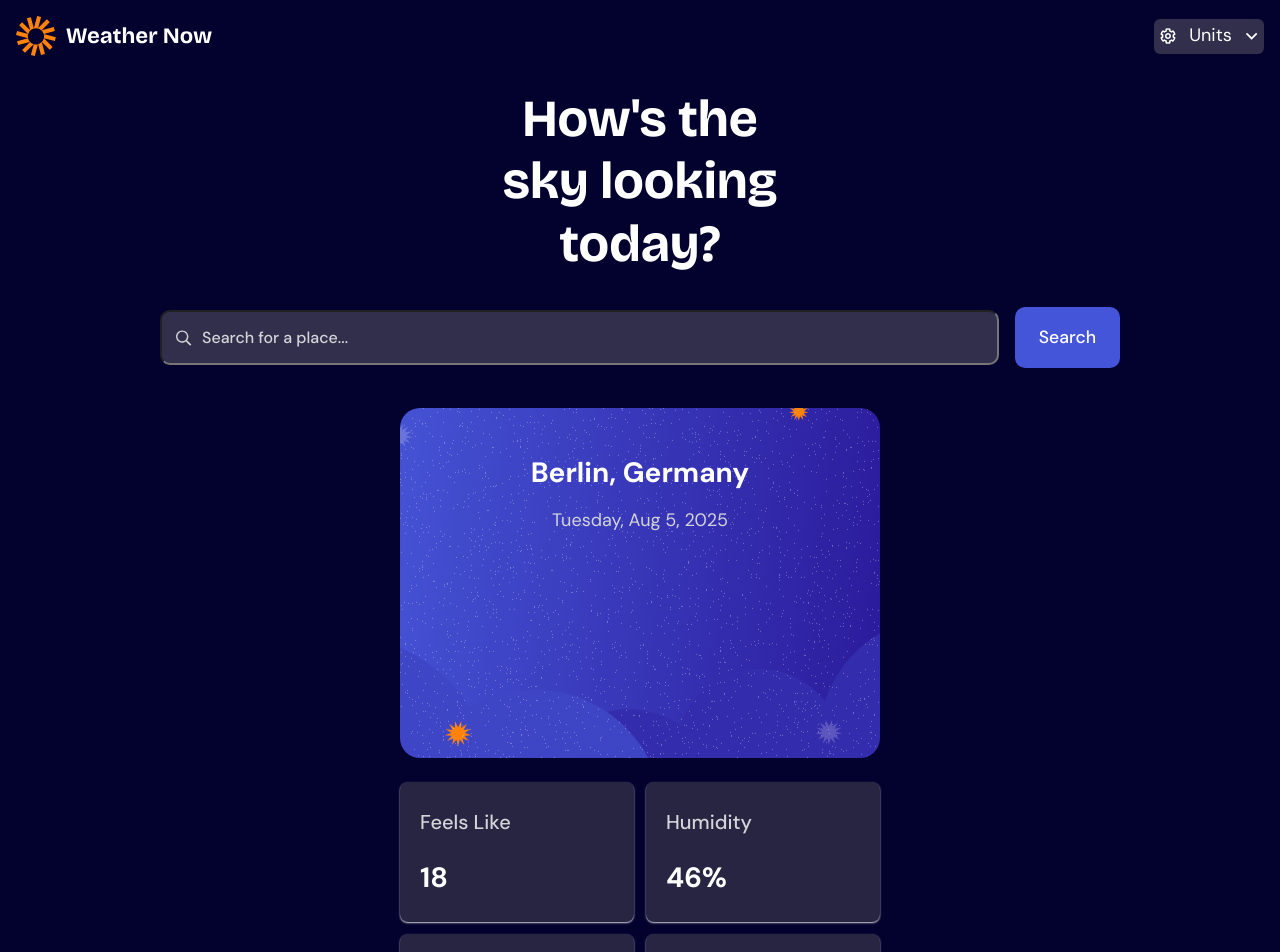
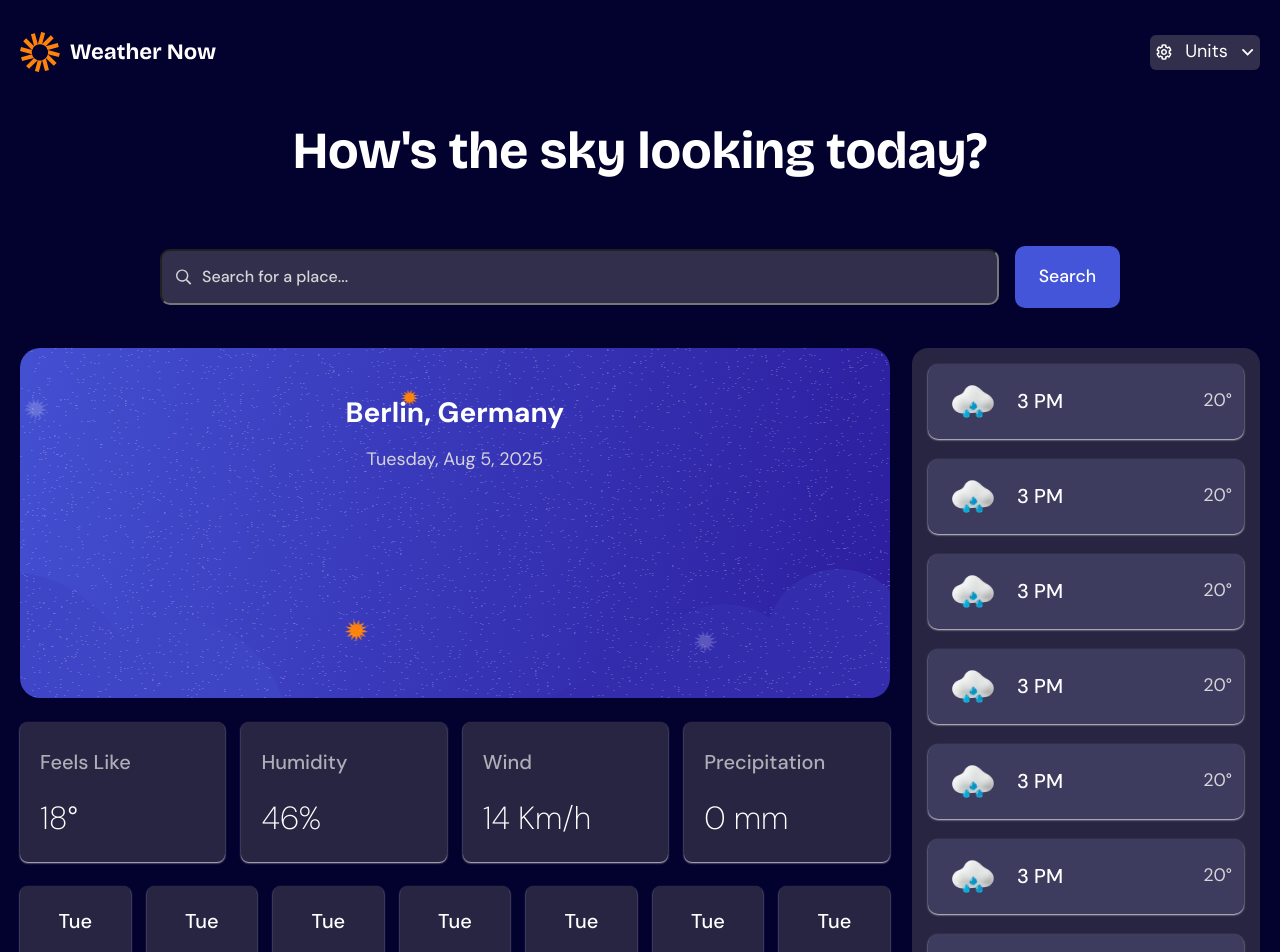
Before and after one commit to sean365-bit/Weather-App, a React (Vite) app: page / in a window 1280 px wide. Shown: the top 952 px of the page. Built offline with nearby package versions, Linux system fonts and the light colour scheme.

Commit message:
make it responsive

```diff
--- a/src/components/Header.tsx
+++ b/src/components/Header.tsx
@@ -17,7 +17,7 @@ const Header = function () {
     console.log("Searching for:", q);
     // TODO: Replace with your API call
   };
-  /* input */ // redoooo
+  /* input */ // redo
   const { isOpen, setIsOpen, wrapperRef } = useUnits();
 
   return (
@@ -42,8 +42,8 @@ const Header = function () {
       </div>
 
       <p className="heading_tittle">
-        How's the <br /> sky looking <br />
-        today?
+        How's the <br className="heading_tittle_breaker" /> sky looking
+        <br className="heading_tittle_breaker" /> today?
       </p>
 
       {/* UI form */}
@@ -61,6 +61,8 @@ const Header = function () {
         <button type="submit">Search</button>
       </form>
 
+      <div className="desktop_version">
+        <div className="desktop_left">
           {/* UI weather overview */}
           <div className="weather_overview">
             <p className="weather_area">Berlin, Germany</p>
@@ -69,26 +71,24 @@ const Header = function () {
 
           {/* UI weather stats */}
           <div className="weather_stats">
-        <div className="first_block">
-          <div className="stats_card first_child">
+            <div className="stats_card">
               <p className="stats_tittle">Feels Like</p>
-            <p className="stats_content">18</p>
+              <p className="stats_content">18°</p>
             </div>
-          <div className="stats_card first_child">
+
+            <div className="stats_card">
               <p className="stats_tittle">Humidity</p>
               <p className="stats_content">46%</p>
             </div>
-        </div>
 
-        <div className="second_block">
-          <div className="stats_card second_child">
+            <div className="stats_card">
               <p className="stats_tittle">Wind</p>
               <p className="stats_content">14 Km/h</p>
             </div>
-          <div className="stats_card second_child">
+
+            <div className="stats_card">
               <p className="stats_tittle">Precipitation</p>
               <p className="stats_content">0 mm</p>
-          </div>
             </div>
           </div>
 
@@ -98,7 +98,12 @@ const Header = function () {
             <div className="forecast_card">
               <p className="forecast_day">Tue</p>
 
-          <img src={rainIcon} alt="icon" className="forecast_icon" />
+              <img
+                src={rainIcon}
+                alt="icon"
+                className="forecast_icon"
+                loading="lazy"
+              />
 
               <div className="degree">
                 <p className="first_degree">20°</p>
@@ -109,7 +114,12 @@ const Header = function () {
             <div className="forecast_card">
               <p className="forecast_day">Tue</p>
 
-          <img src={rainIcon} alt="icon" className="forecast_icon" />
+              <img
+                src={rainIcon}
+                alt="icon"
+                className="forecast_icon"
+                loading="lazy"
+              />
 
               <div className="degree">
                 <p className="first_degree">20°</p>
@@ -120,7 +130,12 @@ const Header = function () {
             <div className="forecast_card">
               <p className="forecast_day">Tue</p>
 
-          <img src={rainIcon} alt="icon" className="forecast_icon" />
+              <img
+                src={rainIcon}
+                alt="icon"
+                className="forecast_icon"
+                loading="lazy"
+              />
 
               <div className="degree">
                 <p className="first_degree">20°</p>
@@ -131,7 +146,12 @@ const Header = function () {
             <div className="forecast_card">
               <p className="forecast_day">Tue</p>
 
-          <img src={rainIcon} alt="icon" className="forecast_icon" />
+              <img
+                src={rainIcon}
+                alt="icon"
+                className="forecast_icon"
+                loading="lazy"
+              />
 
               <div className="degree">
                 <p className="first_degree">20°</p>
@@ -142,7 +162,12 @@ const Header = function () {
             <div className="forecast_card">
               <p className="forecast_day">Tue</p>
 
-          <img src={rainIcon} alt="icon" className="forecast_icon" />
+              <img
+                src={rainIcon}
+                alt="icon"
+                className="forecast_icon"
+                loading="lazy"
+              />
 
               <div className="degree">
                 <p className="first_degree">20°</p>
@@ -153,7 +178,12 @@ const Header = function () {
             <div className="forecast_card">
               <p className="forecast_day">Tue</p>
 
-          <img src={rainIcon} alt="icon" className="forecast_icon" />
+              <img
+                src={rainIcon}
+                alt="icon"
+                className="forecast_icon"
+                loading="lazy"
+              />
 
               <div className="degree">
                 <p className="first_degree">20°</p>
@@ -164,7 +194,12 @@ const Header = function () {
             <div className="forecast_card">
               <p className="forecast_day">Tue</p>
 
-          <img src={rainIcon} alt="icon" className="forecast_icon" />
+              <img
+                src={rainIcon}
+                alt="icon"
+                className="forecast_icon"
+                loading="lazy"
+              />
 
               <div className="degree">
                 <p className="first_degree">20°</p>
@@ -172,12 +207,19 @@ const Header = function () {
               </div>
             </div>
           </div>
+        </div>
 
+        <div className="desktop_right">
           {/* UI Hourly Forecast */}
           <div className="hourly_forecast_container">
             <div className="hourly_forecast_content">
               <div className="hour_heading">
-            <img src={rainIcon} alt="icon" className="hourly_icon" />
+                <img
+                  src={rainIcon}
+                  alt="icon"
+                  className="hourly_icon"
+                  loading="lazy"
+                />
                 <div className="hour">3 PM</div>
               </div>
 
@@ -186,7 +228,12 @@ const Header = function () {
 
             <div className="hourly_forecast_content">
               <div className="hour_heading">
-            <img src={rainIcon} alt="icon" className="hourly_icon" />
+                <img
+                  src={rainIcon}
+                  alt="icon"
+                  className="hourly_icon"
+                  loading="lazy"
+                />
                 <div className="hour">3 PM</div>
               </div>
 
@@ -195,7 +242,12 @@ const Header = function () {
 
             <div className="hourly_forecast_content">
               <div className="hour_heading">
-            <img src={rainIcon} alt="icon" className="hourly_icon" />
+                <img
+                  src={rainIcon}
+                  alt="icon"
+                  className="hourly_icon"
+                  loading="lazy"
+                />
                 <div className="hour">3 PM</div>
               </div>
 
@@ -204,7 +256,12 @@ const Header = function () {
 
             <div className="hourly_forecast_content">
               <div className="hour_heading">
-            <img src={rainIcon} alt="icon" className="hourly_icon" />
+                <img
+                  src={rainIcon}
+                  alt="icon"
+                  className="hourly_icon"
+                  loading="lazy"
+                />
                 <div className="hour">3 PM</div>
               </div>
 
@@ -213,7 +270,12 @@ const Header = function () {
 
             <div className="hourly_forecast_content">
               <div className="hour_heading">
-            <img src={rainIcon} alt="icon" className="hourly_icon" />
+                <img
+                  src={rainIcon}
+                  alt="icon"
+                  className="hourly_icon"
+                  loading="lazy"
+                />
                 <div className="hour">3 PM</div>
               </div>
 
@@ -222,7 +284,12 @@ const Header = function () {
 
             <div className="hourly_forecast_content">
               <div className="hour_heading">
-            <img src={rainIcon} alt="icon" className="hourly_icon" />
+                <img
+                  src={rainIcon}
+                  alt="icon"
+                  className="hourly_icon"
+                  loading="lazy"
+                />
                 <div className="hour">3 PM</div>
               </div>
 
@@ -231,11 +298,18 @@ const Header = function () {
 
             <div className="hourly_forecast_content">
               <div className="hour_heading">
-            <img src={rainIcon} alt="icon" className="hourly_icon" />
+                <img
+                  src={rainIcon}
+                  alt="icon"
+                  className="hourly_icon"
+                  loading="lazy"
+                />
                 <div className="hour">3 PM</div>
               </div>
 
               <p className="hourly_degree">20°</p>
+            </div>
+          </div>
         </div>
       </div>
     </header>
--- a/src/styles/Header.scss
+++ b/src/styles/Header.scss
@@ -9,7 +9,11 @@ header {
   justify-content: space-between;
   align-items: center;
 
-  margin-bottom: $spacing-400;
+  width: 100%;
+  max-width: 480px;
+  margin: 0 auto;
+  margin-top: $spacing-200;
+  margin-bottom: $spacing-600;
 }
 
 .dropdown_wrapper {
@@ -62,7 +66,7 @@ header {
   @include textPreset2;
   color: $neutral-0;
   text-align: center;
-  margin-bottom: $spacing-400;
+  margin-bottom: $spacing-800;
 }
 
 /* form */
@@ -71,7 +75,7 @@ header {
   flex-direction: column;
 
   width: 100%;
-  max-width: 480px; /* */
+  max-width: 480px;
   margin: 0 auto;
   gap: $spacing-200;
   margin-bottom: $spacing-500;
@@ -122,7 +126,7 @@ header {
   }
 }
 
-/* weather overview */
+/* UI weather overview */
 .weather_overview {
   border-radius: $radius-20;
 
@@ -132,14 +136,14 @@ header {
 
   background-image: url("../assets/images/bg-today-small.svg");
 
-  background-position: center; // keeps the image centered
-  background-size: cover; // makes the image cover the entire div
-  background-repeat: no-repeat; // prevents tiling
-  //  width: 400px; // example width
+  background-position: center;
+  background-size: cover;
+  background-repeat: no-repeat;
 
   width: 100%;
-  max-width: 480px; // keeps it from looking too wide on big screens
   height: 350px;
+
+  max-width: 480px;
   margin: 0 auto;
   margin-bottom: $spacing-300;
 }
@@ -160,15 +164,13 @@ header {
 .weather_stats {
   color: $neutral-0;
 
-  display: flex;
-  flex-direction: column;
-
-  gap: $spacing-150;
+  display: grid;
+  grid-template-columns: repeat(2, 1fr);
+  gap: 1rem;
 
   width: 100%;
   max-width: 480px;
   margin: 0 auto;
-
   margin-bottom: $spacing-300;
 }
 
@@ -186,38 +188,27 @@ header {
   box-shadow: 0 1px 2px $neutral-200;
 }
 
-.first_block,
-.second_block {
-  display: flex;
-  gap: $spacing-150;
-}
-
-.first_child,
-.second_child {
-  flex: 1;
-}
-
 .stats_tittle {
-  color: $neutral-200;
+  color: $neutral-300;
   @include textPreset5;
 }
 
 .stats_content {
   color: $neutral-0;
-  @include textPreset4;
+  @include textPreset3;
 }
 
 /* UI daily forecast */
 .daily_forecast_container {
   width: 100%;
-  max-width: 480px; /* */
+  max-width: 480px;
   margin: 0 auto;
 
   display: grid;
   grid-template-columns: repeat(auto-fit, minmax(100px, 1fr));
-  gap: 1rem; // spacing between cards
+  gap: 1rem;
 
-  margin-bottom: 30px; /* fix */
+  margin-bottom: $spacing-500; /* */
 }
 
 .forecast_card {
@@ -239,7 +230,7 @@ header {
   }
 
   .forecast_icon {
-    height: 100px; /* */
+    height: 100px;
   }
 
   .degree {
@@ -271,14 +262,14 @@ header {
   gap: $spacing-250;
 
   width: 100%;
-  max-width: 480px; // keeps it from looking too wide on big screens
+  max-width: 480px;
   margin: 0 auto;
 
-  margin-bottom: $spacing-400; /* fix */
+  margin-bottom: $spacing-400;
 }
 
 .hourly_forecast_content {
-  height: 90px;
+  height: 75px;
   border-radius: $radius-10;
 
   background: $neutral-600;
@@ -312,37 +303,50 @@ header {
 }
 
 /* media queries */
-
 @media (min-width: 768px) {
   .search_form {
-    flex-direction: row; // instead of stacked column
+    flex-direction: row;
     align-items: center;
-    max-width: 720px; // wider than mobile but still capped
+    max-width: 720px;
     gap: 1rem;
   }
 
   .search_form .input_wrapper {
-    flex: 1; // input grows to take remaining space
+    flex: 1;
   }
 
   .search_form button {
-    width: auto; // button shrinks to fit content
+    width: auto;
+  }
+
+  .heading_tittle_breaker {
+    display: none;
+  }
+
+  .heading_header,
+  .weather_overview,
+  .hourly_forecast_container {
+    max-width: 720px;
+  }
+
+  .weather_stats {
+    max-width: 720px;
+    grid-template-columns: repeat(4, 1fr);
   }
 
   .daily_forecast_container {
-    max-width: 800px;
-
+    max-width: 720px;
     grid-template-columns: repeat(auto-fit, minmax(80px, 1fr));
   }
 }
 
 @media (min-width: 1024px) {
   .search_form {
-    max-width: 960px; // allow wider but still centered
+    max-width: 960px;
   }
 
   .search_form input {
-    font-size: 1.1rem; // slightly larger for readability
+    font-size: 1.1rem;
     padding: 1.25rem 1.25rem 1.25rem 2.5rem;
   }
 
@@ -350,4 +354,28 @@ header {
     font-size: 1.1rem;
     padding: 1.25rem 1.5rem;
   }
+
+  .heading_header {
+    max-width: 1240px;
+  }
+
+  .weather_overview {
+    background-image: url("../assets/images/bg-today-large.svg");
+    max-width: 960px;
+  }
+
+  .desktop_version {
+    width: 100%;
+    max-width: 1240px;
+    margin: 0 auto;
+
+    display: grid;
+    grid-template-columns: 2.5fr 1fr;
+    gap: 1.4rem;
+  }
+
+  .weather_stats,
+  .daily_forecast_container {
+    max-width: 960px;
+  }
 }
--- a/src/styles/_main.scss
+++ b/src/styles/_main.scss
@@ -82,7 +82,7 @@ $radius-full: 999px;
 @mixin textPreset3 {
   font-family: "DM Sans", sans-serif;
   font-optical-sizing: auto;
-  font-weight: lighter;
+  font-weight: 200;
   font-style: normal;
 
   font-size: 32px;
```
Lines whose indentation alone changed are shown as unchanged.
